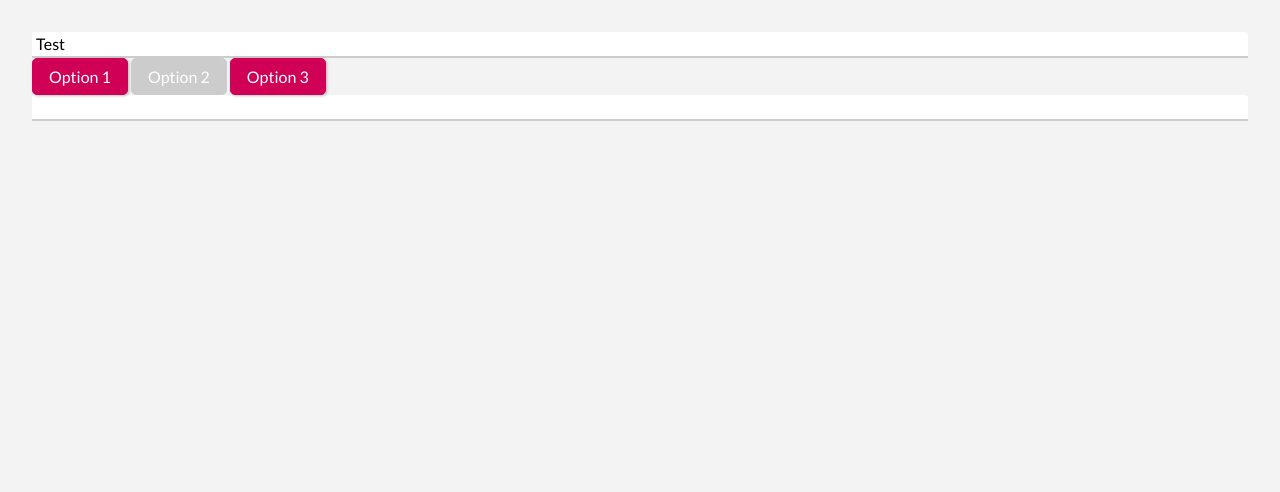
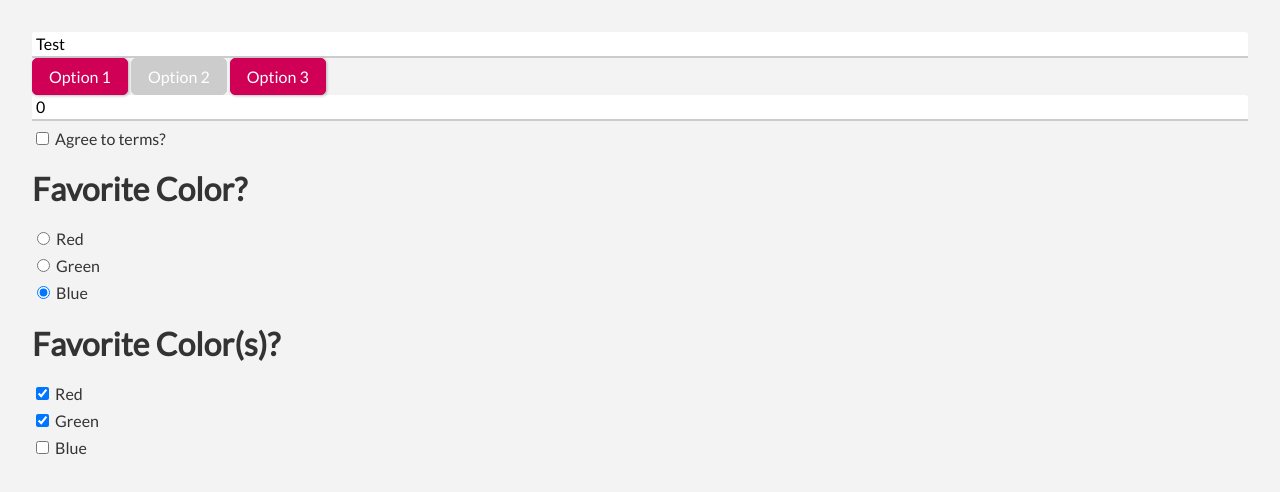
Before and after one commit to heltonricardo/estudo-svelte, a Svelte app: page / in a window 1280 px wide. Shown: the top 492 px of the page. Built offline with nearby package versions, Linux system fonts and the light colour scheme.

Commit message:
binding com checkbox e radio button

```diff
--- a/public/global.css
+++ b/public/global.css
@@ -43,7 +43,7 @@ button:disabled {
   box-shadow: none;
 }
 
-input,
+input[type=text], input[type=number],
 textarea {
   display: block;
   width: 100%;
--- a/src/BindingsAndForms/BindingsAndForms.svelte
+++ b/src/BindingsAndForms/BindingsAndForms.svelte
@@ -4,16 +4,21 @@
 
   let appValue = "Test";
   let option = 2;
-  let price;
+  let price = 0;
+  let agreed = false;
+  let favColor = "blue";
+  let favColors = ["red", "green"];
 
   $: console.log(appValue);
   $: console.log(option);
   $: console.log(price);
+  $: console.log(agreed);
+  $: console.log(favColor);
+  $: console.log(favColors);
+</script>
 
-  function setValue(event) {
-    appValue = event.target.value;
-  }
-</script>
+<style>
+</style>
 
 <!-- Anotação 01 -->
 <CustomInput bind:componenteValue={appValue} />
@@ -26,6 +31,39 @@
   on:input={(event) => console.log(event.target.value)}
 /> -->
 <input type="number" bind:value={price} />
+
+<label>
+  <input type="checkbox" bind:checked={agreed} />
+  Agree to terms?
+</label>
+
+<h1>Favorite Color?</h1>
+<label>
+  <input type="radio" name="colors" value="red" bind:group={favColor} />
+  Red
+</label>
+<label>
+  <input type="radio" name="colors" value="green" bind:group={favColor} />
+  Green
+</label>
+<label>
+  <input type="radio" name="colors" value="blue" bind:group={favColor} />
+  Blue
+</label>
+
+<h1>Favorite Color(s)?</h1>
+<label>
+  <input type="checkbox" name="colors" value="red" bind:group={favColors} />
+  Red
+</label>
+<label>
+  <input type="checkbox" name="colors" value="green" bind:group={favColors} />
+  Green
+</label>
+<label>
+  <input type="checkbox" name="colors" value="blue" bind:group={favColors} />
+  Blue
+</label>
 
 <!--
   Anotação 01
```
